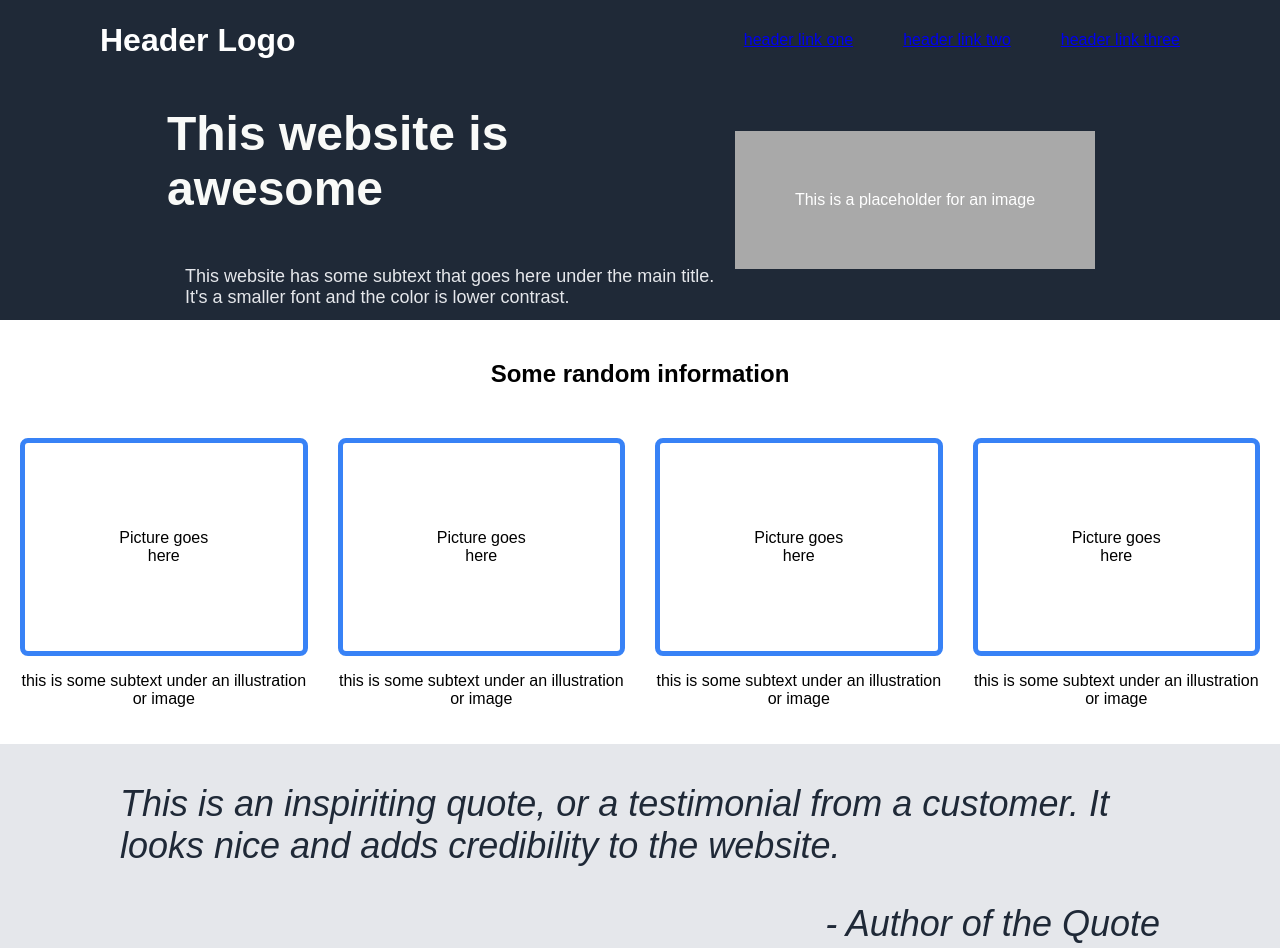
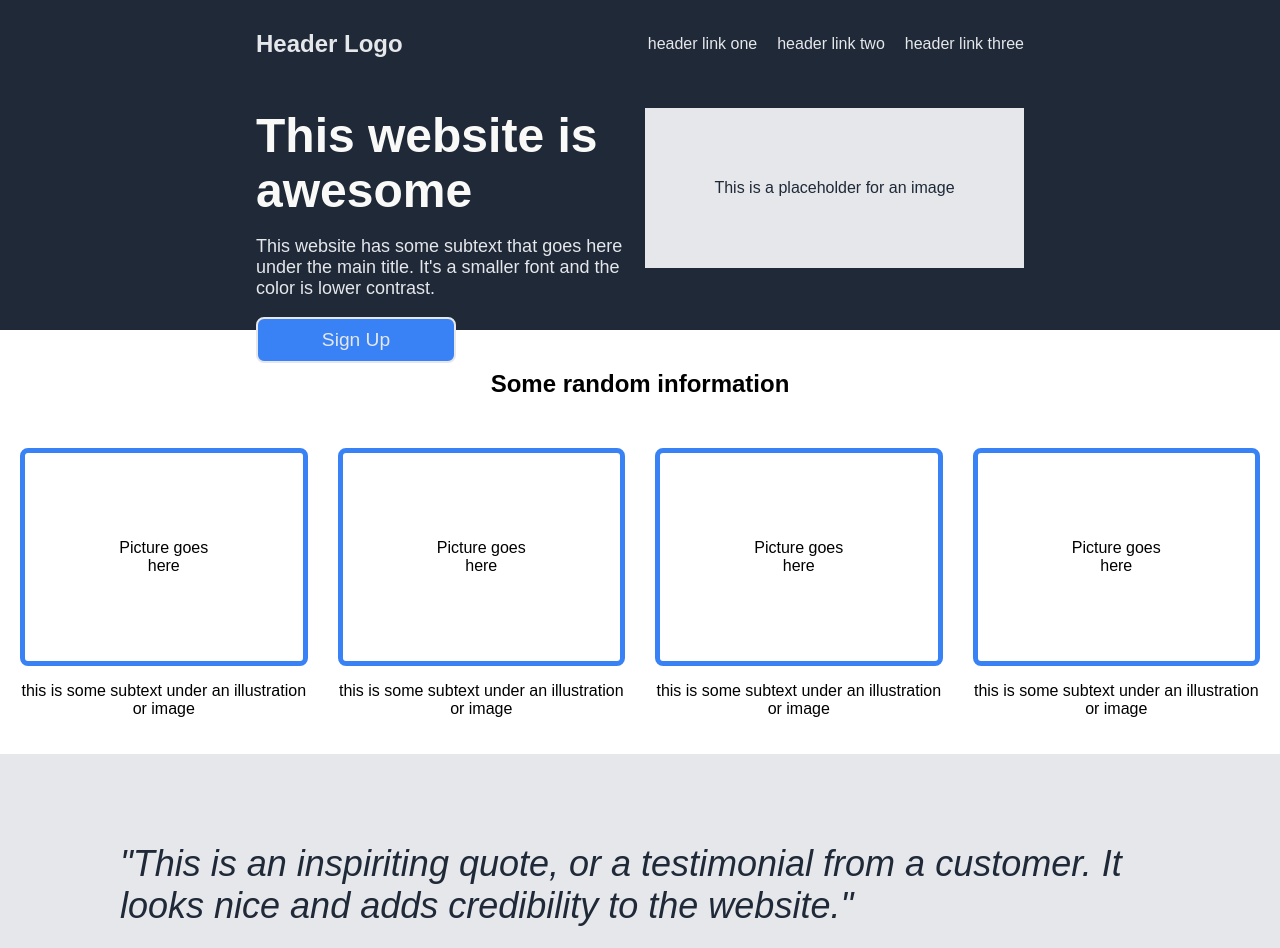
Before and after one commit to justinzxu/Basic-Landing-Page, a plain HTML site: page index.html in a window 1280 px wide. Shown: the top 948 px of the page. Drawn offline with Linux system fonts and the light colour scheme.

Commit message:
finished styling header section, added button hover effect

```diff
--- a/index.html
+++ b/index.html
@@ -8,22 +8,25 @@
     <title>Basic Landing Page</title>
 </head>
 <body>
-    <div class="navigation">
-        <h1>Header Logo</h1>
-        <div class="links">
-            <a href="#" id="link-one">header link one</a>
-            <a href="#">header link two</a>
-            <a href="#">header link three</a>
-        </div>
-    </div>
+
 
     <div class="hero-section">
-
+        <div class="navigation">
+            <h2>Header Logo</h2>
+            <ul>
+                <li><a href="#">header link one</a></li>
+                <li><a href="#">header link two</a></li>
+                <li><a href="#">header link three</a></li>
+            </ul>
+        </div>
+        <div class="hero-content">
             <div class="description">
                 <h1>This website is awesome</h1>
                 <p>This website has some subtext that goes here under the main title. It's a smaller font and the color is lower contrast.</p>
+                <button>Sign Up</button>
             </div>
             <div class="hero-image">This is a placeholder for an image</div>
+        </div>
 
     </div>
 
@@ -51,7 +54,7 @@
 
     <div class="quote">
         <blockquote class=>
-            <p>This is an inspiriting quote, or a testimonial from a customer. It looks nice and adds credibility to the website.</p>
+            <p>"This is an inspiriting quote, or a testimonial from a customer. It looks nice and adds credibility to the website."</p>
             <p style="text-align: right;">- Author of the Quote</p>
         </blockquote>
     </div>
--- a/style.css
+++ b/style.css
@@ -1,6 +1,3 @@
-* {
-    box-sizing: border-box;
-}
 
 html {
     height: 100%;
@@ -13,48 +10,50 @@ body {
     font-family: Arial, Helvetica, sans-serif;
 }
 
+.hero-section {
+    display: flex;
+    flex-direction: column;
+    height: 40vh;
+    gap: 30px;
+    padding-right: 20%;
+    padding-left: 20%;
+    flex: auto;
+    padding-top: 10px;
+    background-color: #1f2937;
+}
+
 .navigation {
     display: flex;
+    align-items: center;
     justify-content: space-between;
-    align-items: center;
-    padding: 20px;
-    color: white;
-    background-color: #1f2937;
-    height: 10vh;
+    color: #e5e7eb;
 }
 
-.navigation h1{
-    margin-left: 10vh;
+ul {
+    list-style-type: none;
+    display: flex;
+    gap: 20px;
 }
 
-.links {
-    display: flex;
-    gap: 50px;
-    margin-right: 10vh;
+a {
+    text-decoration: none;
+    color: #e5e7eb;
 }
 
-.hero-section{
+.hero-content {
     display: flex;
-    background-color: #1f2937;
-    color: white;
     gap: 10px;
-    height: 30vh;
+    color: #e5e7eb;
+}
+
+.hero-image {
+    display: flex;
     justify-content: center;
     align-items: center;
-    padding: 20px;
-}
-
-.hero-section h1{
-    font-size: 48px;
-    font-weight: 900;
-    color: #f9faf8;
-    margin-left: 10%;
-}
-
-.hero-section p{
-    font-size: 18px;
-    color: #e5e7eb;
-    margin-left: 10vh;
+    background-color: #e5e7eb;
+    color: #1f2937;
+    width: 50%;
+    height: 20vh;
 }
 
 .description {
@@ -63,13 +62,20 @@ body {
     width: 50%;
 }
 
-.hero-image {
-    display: flex;
-    align-items: center;
-    justify-content: center;
-    background-color: darkgray;
-    margin-right: 10vh;
-    padding: 60px;
+.description button{
+    width: 200px;
+}
+
+.description h1 {
+    font-weight: bolder;
+    font-size: 48px;
+    color: #f9faf8;
+    margin: 0;
+}
+
+.description p{
+    font-size: 18px;
+    color: #e5e7eb;
 }
 
 .content {
@@ -103,8 +109,6 @@ body {
 .card-image {
     display: flex;
     flex: auto;
-    /*width:300px;
-    height: 300px;*/
     justify-content: center;
     align-items: center;
     border-style: solid;
@@ -154,10 +158,15 @@ button {
     font-size: larger;
     background-color: #3882F6;
     padding:10px;
-    border: 3px;
+    border: 2px;
     border-color: #e5e7eb;
     border-style: solid;
     border-radius: 8px;
+}
+
+button:hover{
+    color: #3882F6;
+    background-color: #e5e7eb;
 }
 
 .footer {
```
